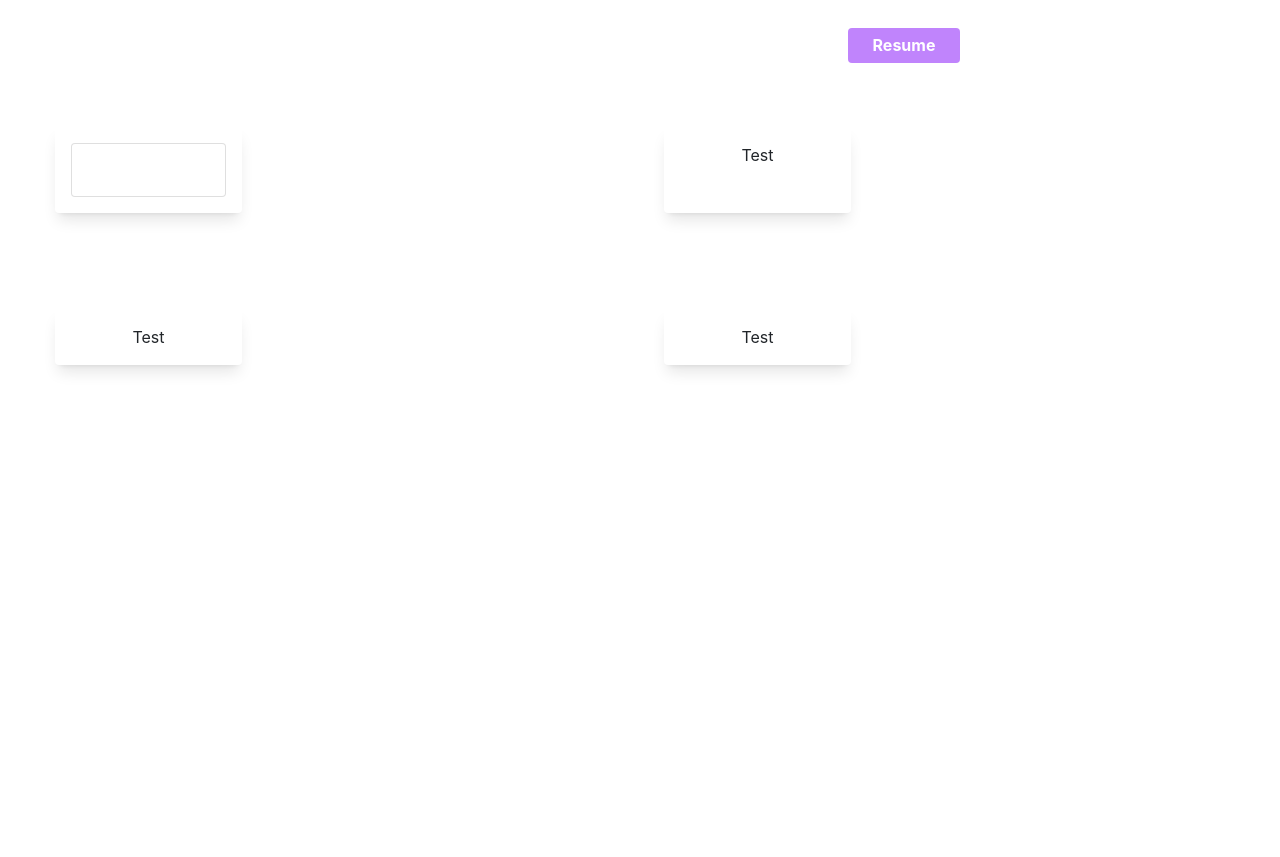
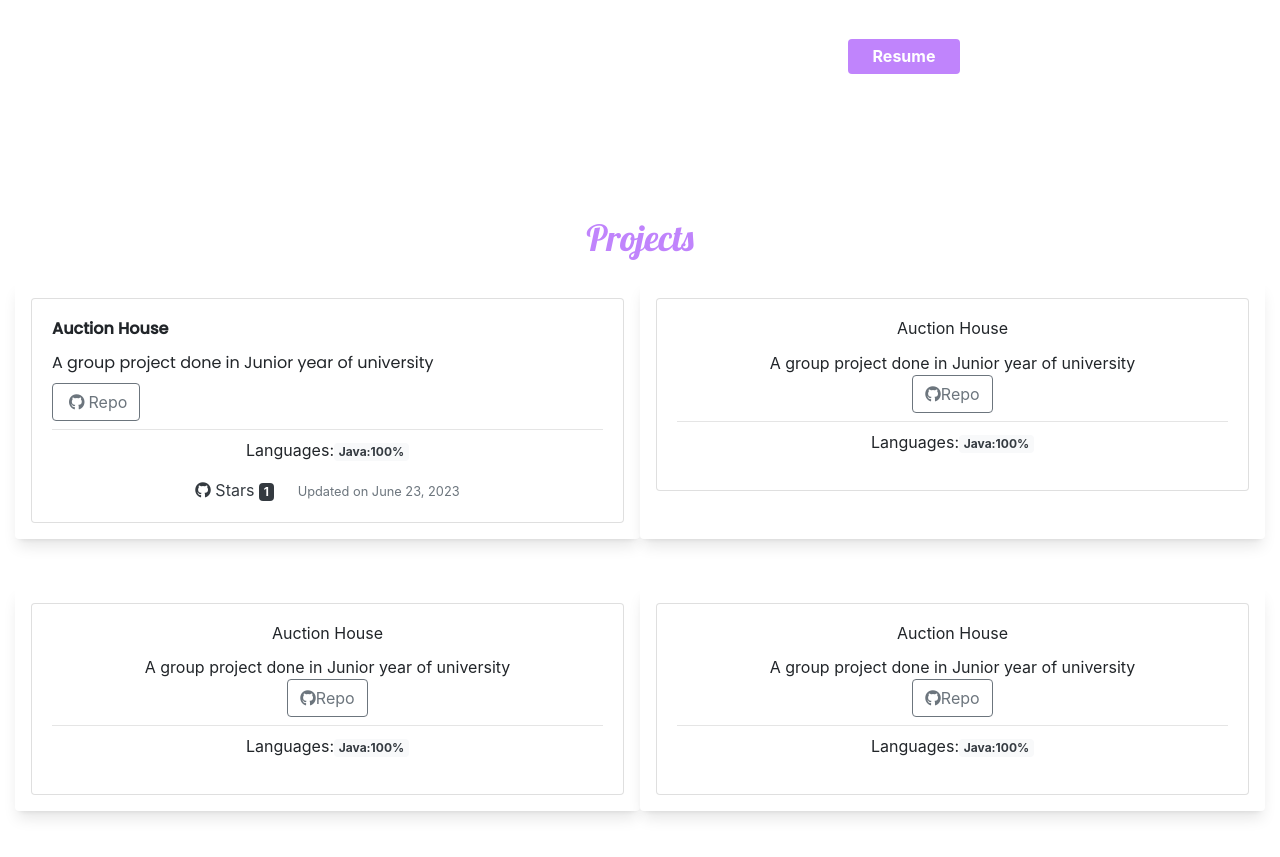
Before and after one commit to izha135/pwebs, a React (Create React App) app: page / in a window 1280 px wide. Shown: the part 1349-2206 px from the top of the page. Before the commit the page ends 1762 px from the top, so only its background shows below. Built offline with nearby package versions, Linux system fonts and the light colour scheme.

Commit message:
completed creating card component using bootstrap!

```diff
--- a/package.json
+++ b/package.json
@@ -3,9 +3,13 @@
   "version": "0.1.0",
   "private": true,
   "dependencies": {
+    "@fortawesome/fontawesome-svg-core": "^6.4.0",
+    "@fortawesome/free-solid-svg-icons": "^6.4.0",
+    "@fortawesome/react-fontawesome": "^0.2.0",
     "@testing-library/jest-dom": "^5.16.5",
     "@testing-library/react": "^13.4.0",
     "@testing-library/user-event": "^13.5.0",
+    "babel-plugin-macros": "^3.1.0",
     "bootstrap": "^3.4.1",
     "jquery": "^3.7.0",
     "react": "^18.2.0",
--- a/public/index.html
+++ b/public/index.html
@@ -54,6 +54,7 @@
 
 <link rel="stylesheet" href="https://cdn.jsdelivr.net/npm/bootstrap@4.0.0/dist/css/bootstrap.min.css" integrity="sha384-Gn5384xqQ1aoWXA+058RXPxPg6fy4IWvTNh0E263XmFcJlSAwiGgFAW/dAiS6JXm" crossorigin="anonymous">
 
+<link rel="stylesheet" href="https://cdnjs.cloudflare.com/ajax/libs/font-awesome/6.4.0/css/all.min.css">
     <title>React App</title>
   </head>
   <body>
--- a/src/components/Hero.jsx
+++ b/src/components/Hero.jsx
@@ -54,7 +54,7 @@ export default function Hero() {
           />
         </div>
 
-        <div className="inline-block md-s:ml-[3rem] px-1 xl-s:ml-[4rem] w-full gap-0 xl-s:-mt-[3rem] sm-s:mt-[1rem] mb-10">
+        <div className="inline-block md-s:ml-[3rem] px-1 xl-s:ml-[4rem] w-full gap-0 xl-s:-mt-[6rem] sm-s:mt-[1rem] mb-10">
         <ul className="flex align-center md-s:w-[38rem] px-30 gap-10 ">
           <li>
             <h1 className="font-poppins  md-s:text-3xl sm-s:text-2xl xl-s:text-2xl">Tech Stack |</h1>
@@ -98,6 +98,9 @@ export default function Hero() {
           </li>
           <li></li>
         </ul>
+        <button className=' bg-purple-400 w-[7rem] xl-s:-ml-[36rem] xl-s:mt-6 md-s:ml-[18rem] md-s:mt-5 hover:bg-purple-600 text-white font-bold py-2 px-4 rounded'>
+  <h1>Resume</h1>
+</button>
       </div>
       </div>
 
--- a/src/components/Projects.jsx
+++ b/src/components/Projects.jsx
@@ -2,7 +2,13 @@
 
 
 
-import React from 'react'
+import React from 'react';
+import { FontAwesomeIcon } from '@fortawesome/react-fontawesome'
+
+
+
+
+
 
 export default function Projects() {
   //   var request = new XMLHttpRequest()
@@ -24,17 +30,48 @@ export default function Projects() {
 
   return (
    <section>
-    <div className='container'>
-        <div className='grid grid-cols-2 gap-12 px-10 '>
-            <div className='col-4 shadow-lg p-3 mb-5 bg-white rounded '>
+    <div className='container '>
+        <h1 className='mt-[5rem] mb-6 text-4xl font-lobster-one text-purple-400'>Projects</h1>
+        <div className='  grid place-content-center grid-cols-2 md-s:flex-row  '>
+            <div className=' p-3  shadow-lg mb-5 bg-white rounded '>
                 <div className='card'> <div className='card-body'>
-                    <h5 className='card-title'></h5>
-                    <p className='card-text'></p>
+                    <h5 className='card-title text-left font-poppins font-semibold'>Auction House</h5>
+                    <p className='card-text text-left font-poppins '>A group project done in Junior year of university</p>
+                    <div className='text-left -ml-6 my-2'>
+                    <a href='https://github.com/izha135/CS351-Project-5---Distributed-Auction' className='btn btn-outline-secondary mx-4' target='_blank'> <i className='fab fa-github mx-1'></i>Repo</a> </div>
+                    <hr className='my-2' />
+                    <div className='pb-3'>Languages:
+                    <a className='link' href="" target='_blank'><span className='badge bg-light text-dark'> Java:100% </span></a></div>
+                    <p class="card-text"><a href="" target=" _blank" class="text-dark text-decoration-none"><span class="text-dark card-link mr-4"><i class="fab fa-github"></i> Stars <span class="badge badge-dark">1</span></span></a><small class="text-muted">Updated on June 23, 2023</small></p>
                 </div>
                 </div> </div>
-            <div className='col-4 shadow-lg p-3 mb-5 bg-white rounded'>Test</div>
-            <div className='col-4 shadow-lg p-3 mb-5 bg-white rounded'>Test</div>
-            <div className='col-4 shadow-lg p-3 mb-5 bg-white rounded'>Test</div>
+            <div className='shadow-lg p-3 mb-5 bg-white rounded'> <div className='card'> <div className='card-body'>
+                    <h5 className='card-title'>Auction House</h5>
+                    <p className='card-text'>A group project done in Junior year of university</p>
+                    <a href='https://github.com/izha135/Mazes' className='btn btn-outline-secondary mx-4' target='_blank'> <i className='fab fa-github'></i>Repo</a>
+                    <hr className='my-2' />
+                    <div className='pb-3'>Languages:
+                    <a className='link' href="" target='_blank'><span className='badge bg-light text-dark'> Java:100% </span></a></div>
+                </div>
+                </div></div>
+            <div className=' shadow-lg p-3 mb-5 bg-white rounded'> <div className='card'> <div className='card-body'>
+                    <h5 className='card-title'>Auction House</h5>
+                    <p className='card-text'>A group project done in Junior year of university</p>
+                    <a href='https://github.com/izha135/CS351-Project-5---Distributed-Auction' className='btn btn-outline-secondary mx-4' target='_blank'> <i className='fab fa-github'></i>Repo</a>
+                    <hr className='my-2'/>
+                    <div className='pb-3'>Languages:
+                    <a className='link' href="" target='_blank'><span className='badge bg-light text-dark'> Java:100% </span></a></div>
+                </div>
+                </div></div>
+            <div className=' shadow-lg p-3 mb-5 bg-white rounded'> <div className='card'> <div className='card-body'>
+                    <h5 className='card-title'>Auction House</h5>
+                    <p className='card-text'>A group project done in Junior year of university</p>
+                    <a href='https://github.com/izha135/CS351-Project-5---Distributed-Auction' className='btn btn-outline-secondary mx-4' target='_blank'> <i className='fab fa-github'></i>Repo</a>
+                    <hr className='my-2'/>
+                    <div className='pb-3'>Languages:
+                    <a className='link' href="" target='_blank'><span className='badge bg-light text-dark'> Java:100% </span></a></div>
+                </div>
+                </div></div>
 
         </div>
     </div>
--- a/tailwind.config.js
+++ b/tailwind.config.js
@@ -1,6 +1,8 @@
 /** @type {import('tailwindcss').Config} */
 module.exports = {
+
   content: ["./src/**/*.{js,jsx,ts,tsx}"],
+
   theme: {
     extend: {
       fontFamily: {
@@ -32,5 +34,5 @@ module.exports = {
       }
     },
   },
-  plugins: [],
+  plugins: ['macros'],
 };
```
Also changed, not shown: 1 other file (tests, documents, lock files or other folders).
